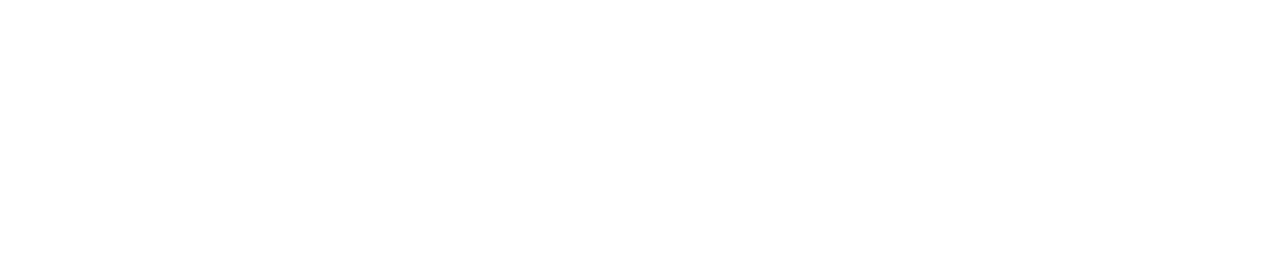
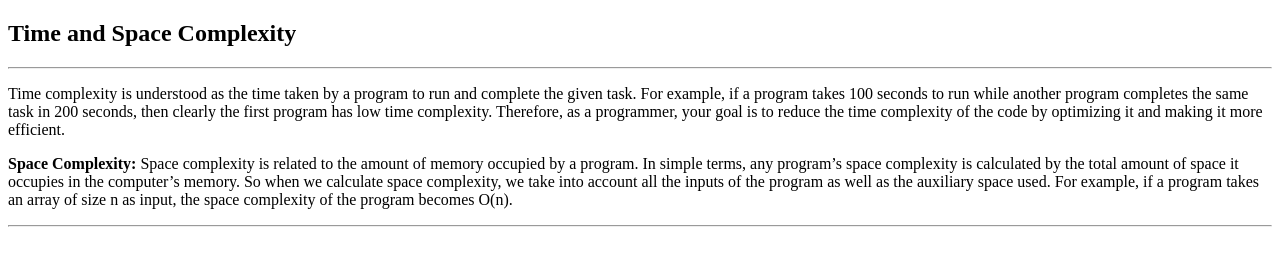
Before and after one commit to acciojob/time-and-space-complexity-MaheshB45, a website: page main.html in a window 1280 px wide. Drawn offline with Linux system fonts and the light colour scheme.

Commit message:
created a submission

```diff
--- a/main.html
+++ b/main.html
@@ -7,6 +7,15 @@
 </head>
 
 <body>
+	<h2>Time and Space Complexity</h2>
+	<hr>
+	<p>Time complexity is understood as the time taken by a program to run and complete
+		the given task. For example, if a program takes 100 seconds to run while another
+		program completes the same task in 200 seconds, then clearly the first program has
+		low time complexity. Therefore, as a programmer, your goal is to reduce the time
+		complexity of the code by optimizing it and making it more efficient.</p>
+	<p><b>Space Complexity: </b>Space complexity is related to the amount of memory occupied by a program. In simple terms, any program’s space complexity is calculated by the total amount of space it occupies in the computer’s memory. So when we calculate space complexity, we take into account all the inputs of the program as well as the auxiliary space used. For example, if a program takes an array of size n as input, the space complexity of the program becomes O(n).</p>
+	<hr>
 	<!-- the entire body must be written by student -->
     <script type="text/javascript" src="./script.js">
 </script>
```
